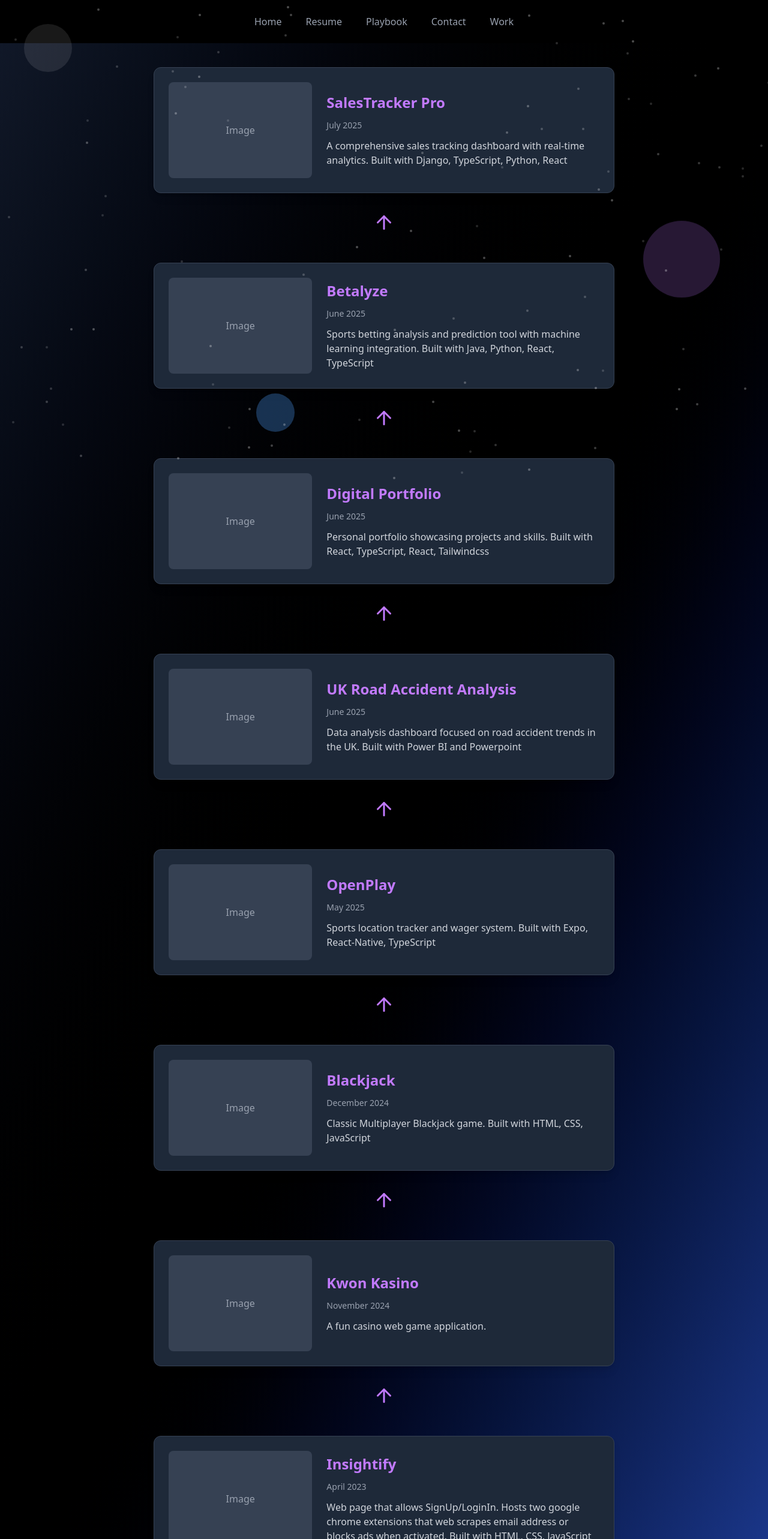
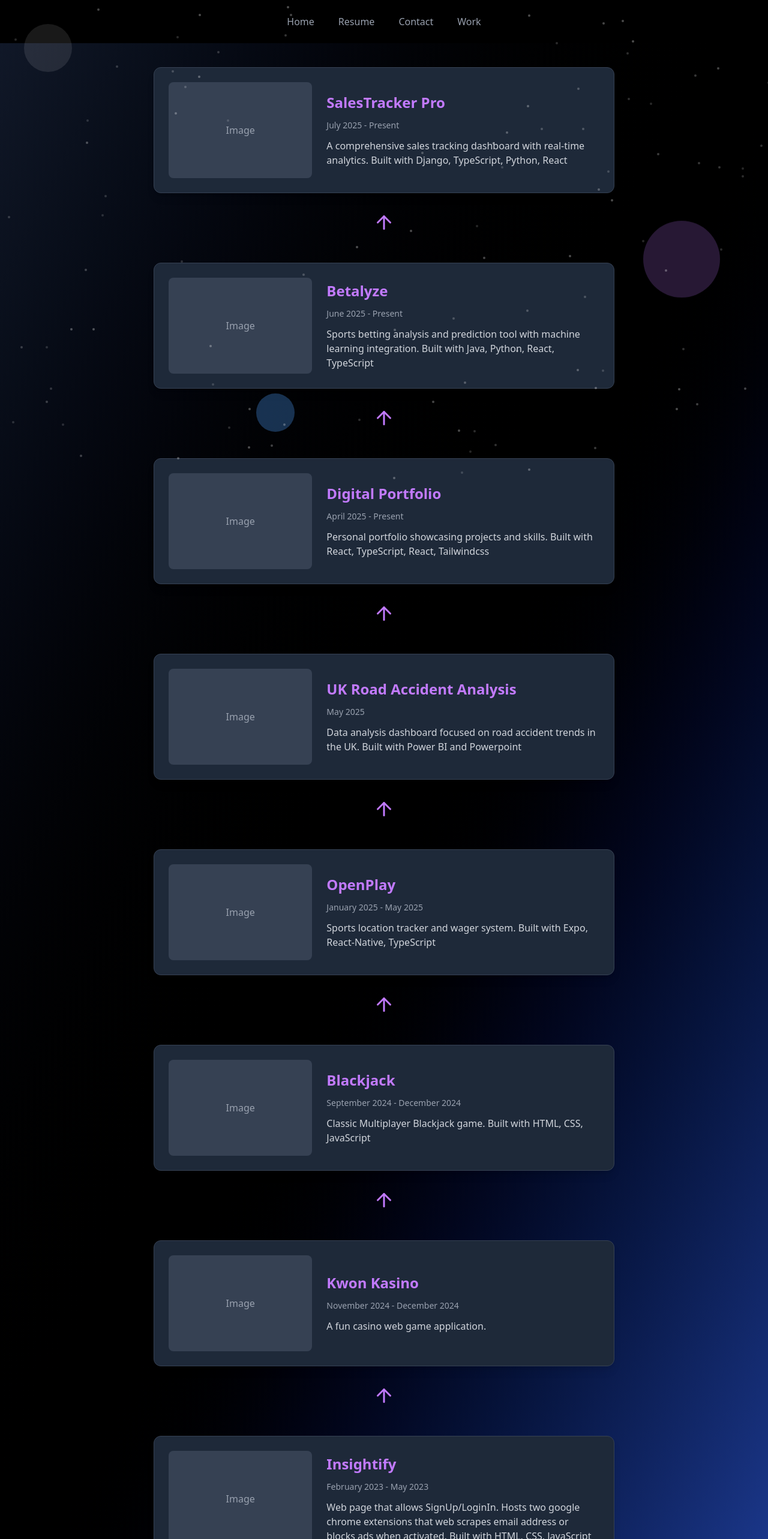
Before and after one commit to angelmontes7/digital-portfolio, a React (Vite) app: page /work in a window 1280 px wide. Shown: the top 2566 px of the page at 60% size. Built offline with nearby package versions, Linux system fonts and the light colour scheme; the HTML template or start-up script is replaced by a standard one.

Commit message:
removed playbook

```diff
--- a/src/App.tsx
+++ b/src/App.tsx
@@ -1,7 +1,6 @@
 import './App.css'
 import { Link, Routes, Route } from 'react-router-dom';
 import Resume from './pages/Resume';
-import Playbook from './pages/Playbook';
 import Contact from './pages/Contact';
 import Work from './pages/Work';
 import Home from './pages/Home';
@@ -13,7 +12,6 @@ function App() {
       <nav className="flex space-x-10 bg-black p-6 justify-center">
         <Link to="/" className="text-gray-400 hover:text-gray-100">Home</Link>
         <Link to="/resume" className="text-gray-400 hover:text-gray-100">Resume</Link>
-        <Link to="/playbook" className="text-gray-400 hover:text-gray-100">Playbook</Link>
         <Link to="/contact" className="text-gray-400 hover:text-gray-100">Contact</Link>
         <Link to="/work" className="text-gray-400 hover:text-gray-100">Work</Link>
       </nav>
@@ -21,7 +19,6 @@ function App() {
       <Routes>
         <Route path="/" element={<Home />} />
         <Route path="/resume" element={<Resume />} />
-        <Route path="/playbook" element={<Playbook />} />
         <Route path="/contact" element={<Contact />} />
         <Route path="/work" element={<Work />} />
       </Routes>
--- a/src/pages/Playbook.tsx
+++ /dev/null
@@ -1,5 +0,0 @@
-const Playbook = () => {
-
-}
-
-export default Playbook;
--- a/src/pages/Work.tsx
+++ b/src/pages/Work.tsx
@@ -4,49 +4,49 @@ import { ArrowUp } from 'lucide-react';
 const projects = [
 {
     title: 'Insightify',
-    date: 'April 2023',
+    date: 'February 2023 - May 2023',
     description: 'Web page that allows SignUp/LoginIn. Hosts two google chrome extensions that web scrapes email address or blocks ads when activated. Built with HTML, CSS, JavaScript',
     image: '',
 },
 {
     title: 'Kwon Kasino',
-    date: 'November 2024',
+    date: 'November 2024 - December 2024',
     description: 'A fun casino web game application.',
     image: '',
 },
 {
     title: 'Blackjack',
-    date: 'December 2024',
+    date: 'September 2024 - December 2024',
     description: 'Classic Multiplayer Blackjack game. Built with HTML, CSS, JavaScript',
     image: '',
 },
 {
     title: 'OpenPlay',
-    date: 'May 2025',
+    date: 'January 2025 - May 2025',
     description: 'Sports location tracker and wager system. Built with Expo, React-Native, TypeScript',
     image: '',
 },
 {
     title: 'UK Road Accident Analysis',
-    date: 'June 2025',
+    date: 'May 2025',
     description: 'Data analysis dashboard focused on road accident trends in the UK. Built with Power BI and Powerpoint',
     image: '',
 },
 {
     title: 'Digital Portfolio',
-    date: 'June 2025',
+    date: 'April 2025 - Present',
     description: 'Personal portfolio showcasing projects and skills. Built with React, TypeScript, React, Tailwindcss',
     image: '',
 },
 {
     title: 'Betalyze',
-    date: 'June 2025',
+    date: 'June 2025 - Present',
     description: 'Sports betting analysis and prediction tool with machine learning integration. Built with Java, Python, React, TypeScript',
     image: '',
 },
 {
     title: 'SalesTracker Pro',
-    date: 'July 2025',
+    date: 'July 2025 - Present',
     description: 'A comprehensive sales tracking dashboard with real-time analytics. Built with Django, TypeScript, Python, React',
     image: '',
 },
```
